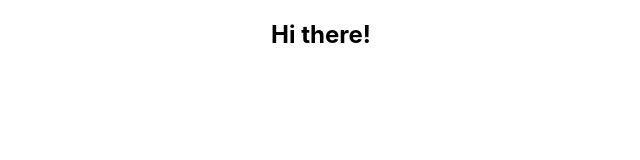
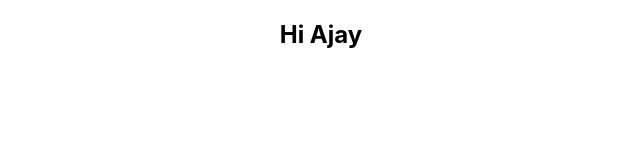
Before and after one commit to Ajay624659/second-app, a React (Create React App) app: page / in a window 1280 px wide. Shown: the top 160 px of the page, without its empty margins (319-959 px from the left). Built offline with nearby package versions, Linux system fonts and the light colour scheme.

Commit message:
user added

```diff
--- a/src/App.tsx
+++ b/src/App.tsx
@@ -1,10 +1,12 @@
-import React from 'react';
-import './App.css';
+import React from "react";
+import "./App.css";
+import { useState } from "react";
 
 function App() {
+  const [user, setUser] = useState<String>("Ajay");
   return (
     <div className="App">
-      <h2>Hi there!</h2>
+      <h2>Hi {user}</h2>
     </div>
   );
 }
```
